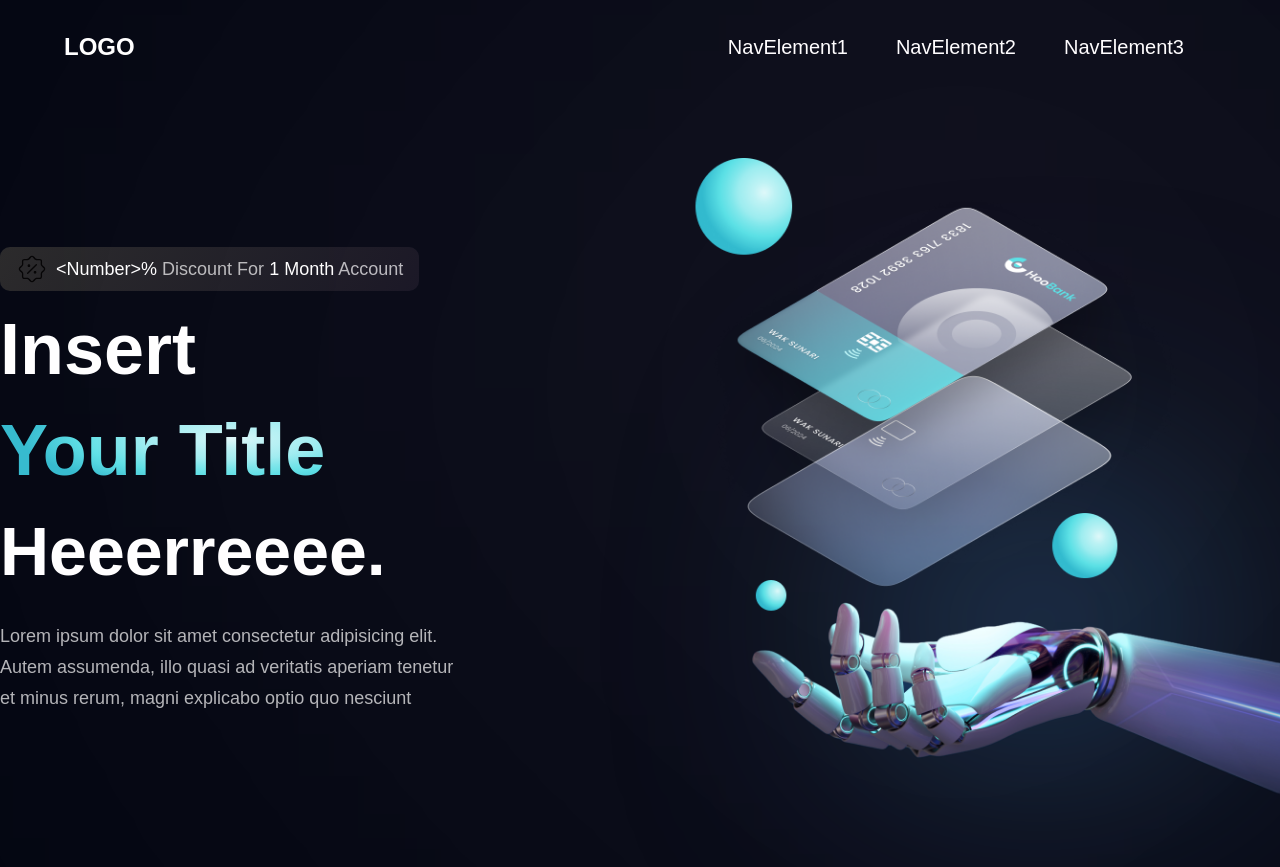
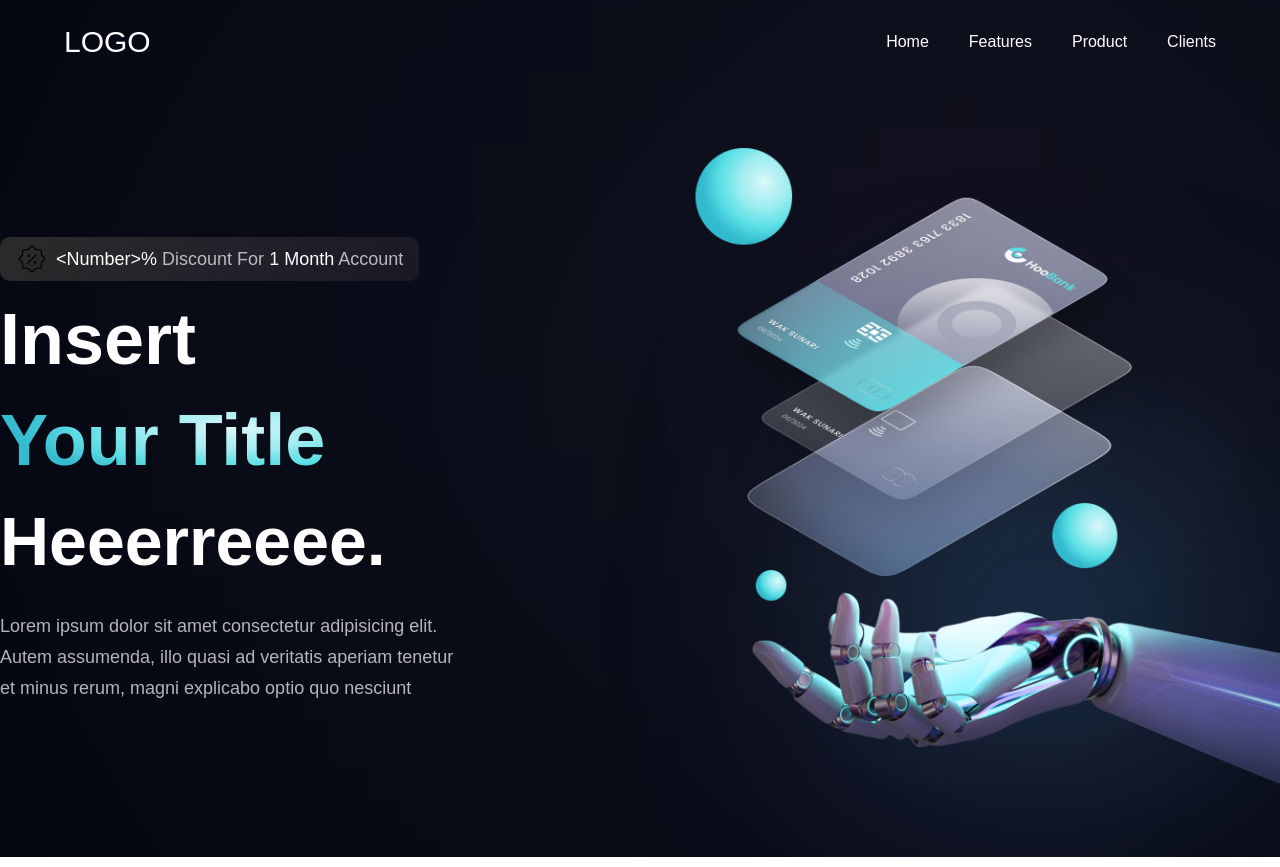
Before and after one commit to ivan-barrios/web-components, a Next.js app: page / in a window 1280 px wide. Built offline with nearby package versions, Linux system fonts and the light colour scheme.

Commit message:
NavbarA with menu

```diff
--- a/app/page.js
+++ b/app/page.js
@@ -1,11 +1,17 @@
-import NavbarA from "@/components/NavbarA";
-import HeroA from "@/components/HeroA";
+import { NavbarA, NavbarB, HeroA } from "@/components";
+//You can look at the styles folder to know which styles specifically is being used
+import styles from "@/styles/shortStyles";
 
 export default function Home() {
   return (
     <main className="overflow-hidden bg-[#00040f]">
-      <NavbarA />
-      <div className="flex justify-center items-start">
+      <div className={`sm:px-16 px-6 ${styles.flexCenter}`}>
+        <div className="xl:max-w-[1280px] w-full">
+          <NavbarA />
+        </div>
+      </div>
+
+      <div className={`${styles.flexCenter}`}>
         <div className="xl:max-w-[1280px] w-full">
           <HeroA />
         </div>
--- a/components/HeroA.jsx
+++ b/components/hero/HeroA.jsx
@@ -1,6 +1,6 @@
 import { CiDiscount1 } from "react-icons/ci";
 import Image from "next/image";
-import robot from "../public/robot.png";
+import robot from "@/public/robot.png";
 
 const Hero = () => {
   return (
--- /dev/null
+++ b/components/index.js
@@ -0,0 +1,5 @@
+import NavbarA from "./navbar/NavbarA";
+import NavbarB from "./navbar/NavbarB";
+import HeroA from "./hero/HeroA";
+
+export { NavbarA, NavbarB, HeroA };
--- /dev/null
+++ b/components/navbar/NavbarA.jsx
@@ -0,0 +1,81 @@
+"use client";
+
+import { useState } from "react";
+import { CgMenuRight, CgClose } from "react-icons/cg";
+
+const navLinks = [
+  {
+    id: "home",
+    title: "Home",
+  },
+  {
+    id: "features",
+    title: "Features",
+  },
+  {
+    id: "product",
+    title: "Product",
+  },
+  {
+    id: "clients",
+    title: "Clients",
+  },
+];
+
+const NavbarA = () => {
+  const [showMenu, setShowMenu] = useState(false);
+
+  return (
+    <nav className="w-full flex py-6 justify-between items-center text-white">
+      <div className="w-[124px] text-3xl">LOGO</div>
+      <ul className="list-none sm:flex hidden justify-end items-center flex-1">
+        {navLinks.map((link, index) => (
+          <li
+            key={link.id}
+            className={`font-normal cursor-pointer text-[16px] ${
+              index === navLinks.length - 1 ? "mr-0" : "mr-10"
+            } text-white`}
+          >
+            <a href={`${link.id}`}>{link.title}</a>
+          </li>
+        ))}
+      </ul>
+
+      {/* Menu buttons */}
+      <div className="sm:hidden flex flex-1 justify-end items-center">
+        {showMenu ? (
+          <CgClose
+            onClick={() => setShowMenu(false)}
+            className="w-[28px] h-[28px] cursor-pointer"
+          />
+        ) : (
+          <CgMenuRight
+            onClick={() => setShowMenu(true)}
+            className="w-[28px] h-[28px] cursor-pointer"
+          />
+        )}
+        {/* Actual Menu */}
+        <div
+          className={`${
+            showMenu ? "flex" : "hidden"
+          } p-6 bg-black-gradient absolute top-20 right-0 mx-4 my-2 min-w-[140px] rounded-xl sidebar`}
+        >
+          <ul className="list-none flex flex-col justify-end items-center flex-1">
+            {navLinks.map((link, index) => (
+              <li
+                key={link.id}
+                className={`font-normal cursor-pointer text-[16px] ${
+                  index === navLinks.length - 1 ? "mb-0" : "mb-4"
+                } text-white`}
+              >
+                <a href={`${link.id}`}>{link.title}</a>
+              </li>
+            ))}
+          </ul>
+        </div>
+      </div>
+    </nav>
+  );
+};
+
+export default NavbarA;
--- a/components/NavbarA.jsx
+++ b/components/navbar/NavbarB.jsx
@@ -2,7 +2,7 @@
 
 import Image from "next/image";
 import { motion } from "framer-motion";
-import { navVariants } from "../animations/motion";
+import { navVariants } from "../../animations/motion";
 
 // Animations in this file are optional, you can remove them if you want
 
@@ -11,11 +11,11 @@ const Navbar = () => (
     variants={navVariants}
     initial="hidden"
     whileInView="show"
-    className="sm:px-16 px-6 py-8 relative"
+    className="py-8 relative"
   >
     {/* The following div is a gradient */}
     {/* <div className="absolute w-[50%] inset-0 gradient-01" /> */}
-    <div className="2xl:max-w-[1280px] w-full mx-auto flex justify-between items-center gap-8">
+    <div className="xl:max-w-[1280px] w-full mx-auto flex justify-between items-center gap-8">
       <h2 className="font-extrabold text-[24px] leading-[30px] text-white">
         LOGO
       </h2>
--- a/styles/globals.css
+++ b/styles/globals.css
@@ -130,6 +130,15 @@
   background: linear-gradient(125.17deg, #272727 0%, #11101d 100%);
 }
 
+.bg-black-gradient {
+  background: linear-gradient(
+    144.39deg,
+    #ffffff -278.56%,
+    #6d6d6d -78.47%,
+    #11101d 91.61%
+  );
+}
+
 .blue__gradient {
   background: linear-gradient(180deg, rgba(188, 165, 255, 0) 0%, #214d76 100%);
   filter: blur(123px);
@@ -162,3 +171,34 @@
 }
 
 /* ---------------------------------------------------------------- */
+
+
+
+
+/* ---------------------------------------------------------------- */
+/* Animations with pure css for NavbarA */
+.sidebar {
+  -webkit-animation: slide-top 0.5s cubic-bezier(0.25, 0.46, 0.45, 0.94) both;
+  animation: slide-top 0.5s cubic-bezier(0.25, 0.46, 0.45, 0.94) both;
+}
+@-webkit-keyframes slide-top {
+  0% {
+    -webkit-transform: translateY(100px);
+    transform: translateY(100px);
+  }
+  100% {
+    -webkit-transform: translateY(0);
+    transform: translateY(0);
+  }
+}
+@keyframes slide-top {
+  0% {
+    -webkit-transform: translateY(100px);
+    transform: translateY(100px);
+  }
+  100% {
+    -webkit-transform: translateY(0);
+    transform: translateY(0);
+  }
+}
+/* ---------------------------------------------------------------- */
--- a/styles/shortStyles.js
+++ b/styles/shortStyles.js
@@ -3,25 +3,10 @@ Here you have some general styling you can use and modify to your needs. You can
 */
 
 const styles = {
-  innerWidth: "2xl:max-w-[1280px] w-full",
-  interWidth: "lg:w-[80%] w-[100%]",
-
-  paddings: "sm:p-16 xs:p-8 px-6 py-12",
-  yPaddings: "sm:py-16 xs:py-8 py-12",
-  xPaddings: "sm:px-16 px-6",
-  topPaddings: "sm:pt-16 xs:pt-8 pt-12",
-  bottomPaddings: "sm:pb-16 xs:pb-8 pb-12",
-
   flexCenter: "flex justify-center items-center",
   flexStart: "flex justify-start items-start",
   flexEnd: "flex justify-end",
-  navPadding: "pt-[98px]",
-
-  // hero section
-  heroHeading:
-    "font-bold lg:text-[144px] md:text-[100px] sm:text-[60px] text-[44px] lg:leading-[158.4px] md:leading-[114.4px] sm:leading-[74.4px] leading-[64.4px] uppercase text-white",
-  heroDText:
-    "md:w-[212px] sm:w-[80px] w-[60px] md:h-[108px] sm:h-[48px] h-[38px] md:border-[18px] border-[9px] rounded-r-[50px] border-white sm:mx-2 mx-[6px]",
+  flexBetween: "flex justify-between",
 };
 
 export default styles;
```
Also changed, not shown: app/layout.js (+7 -7 lines), components/section/SectionA.jsx (added).
